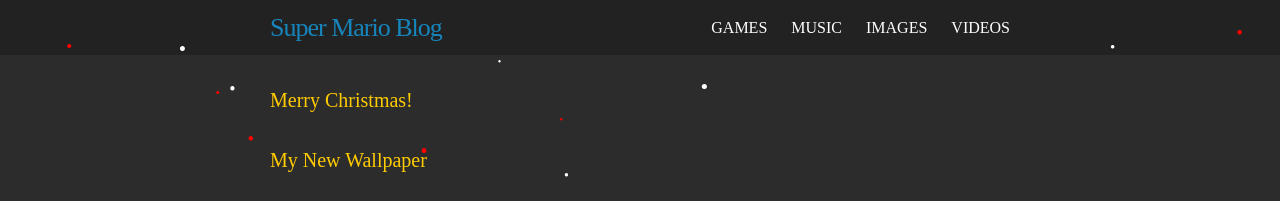
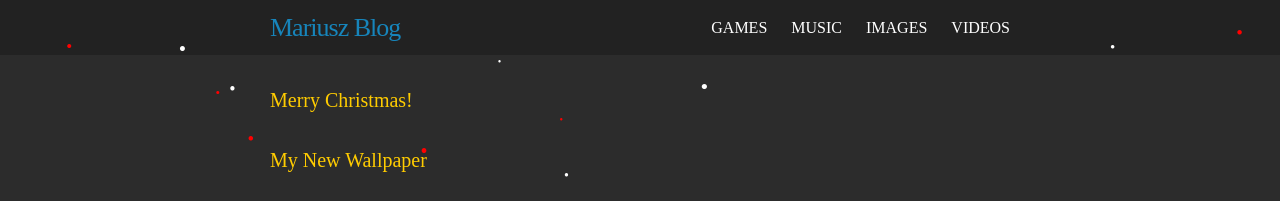
Before and after one commit to skandyn-sh/skandyn-sh.github.io, a Jekyll site: the page built from index.html, in a window 1280 px wide. Shown: the top 201 px of the page. Built offline with Jekyll 4.4.1, drawn with Linux system fonts in a browser that asks for light colours; nearby versions of some CDN libraries; library files that are not in the unit come from our copies; comment, search, counter and statistics services are not loaded.

Commit message:
Update _config.yml

```diff
--- a/_config.yml
+++ b/_config.yml
@@ -1,4 +1,4 @@
-title: Super Mario Blog
+title: Mariusz Blog
 email:
 baseurl: "" # the subpath of your site, e.g. /blog
 url: "http://skandyn-sh.github.io" # the base hostname & protocol for your site, e.g. http://example.com
```
